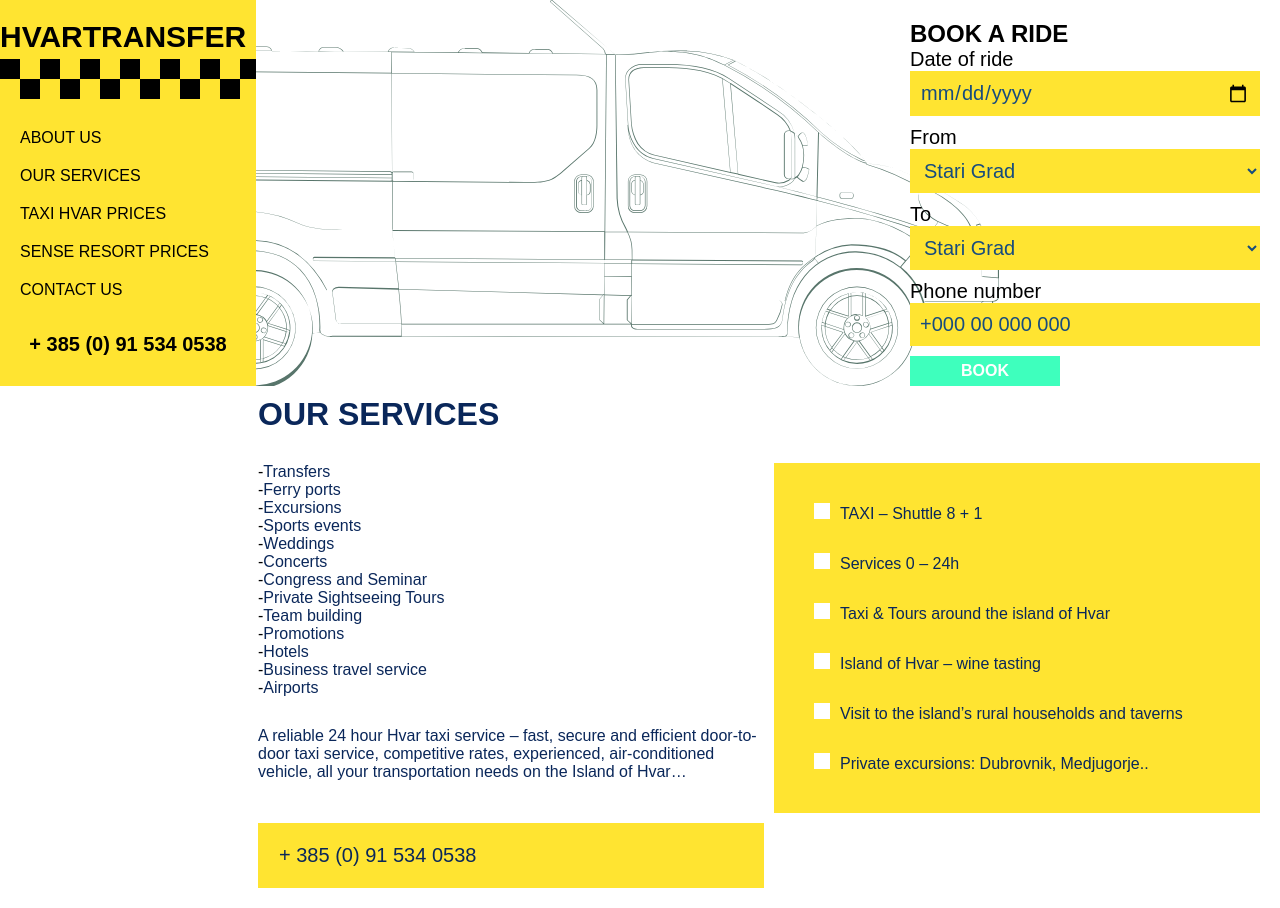
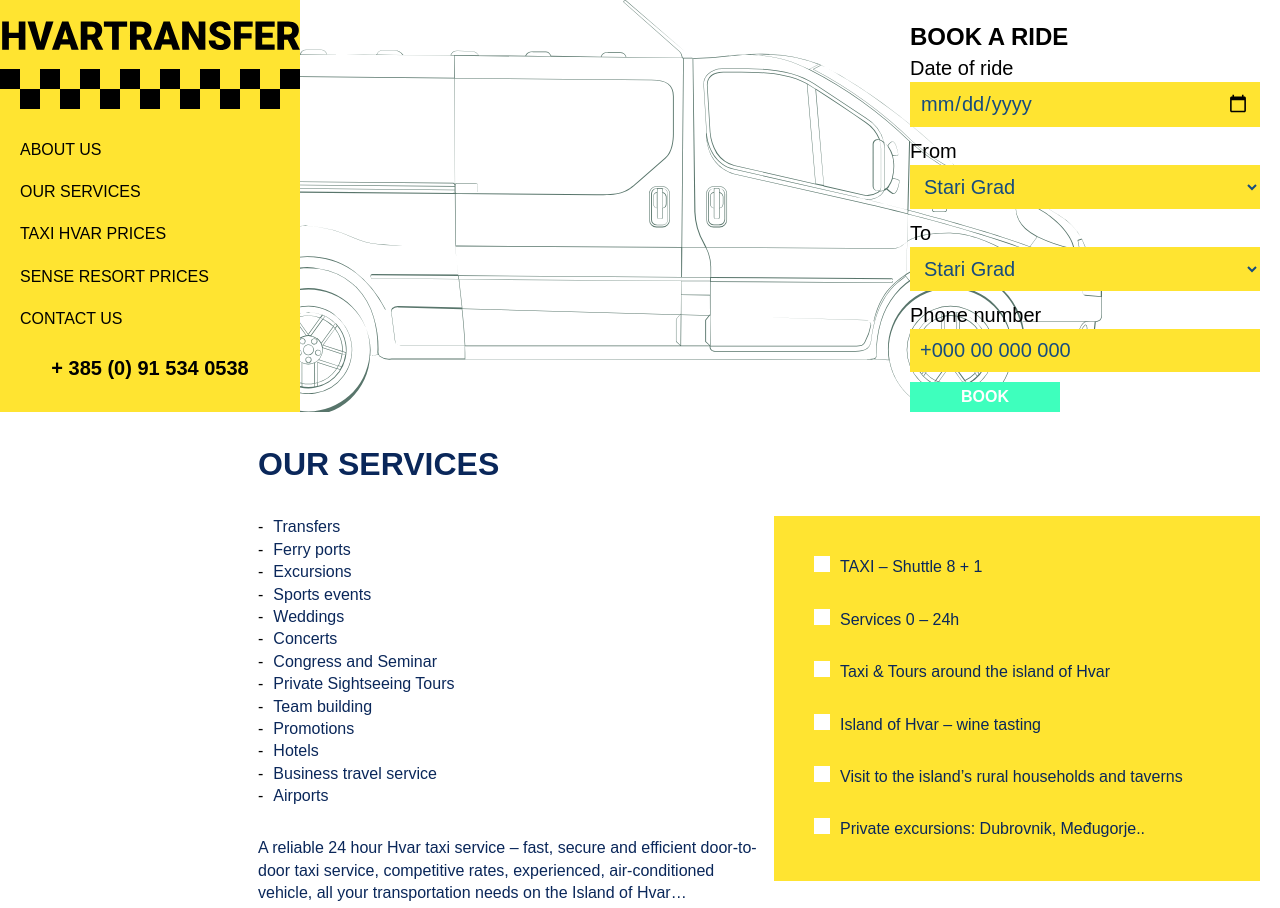
Before and after one commit to svjetlanazolja/hvartransfer, a plain HTML site: page our-services.html in a window 1280 px wide. Shown: the top 908 px of the page. Drawn offline with Linux system fonts and the light colour scheme.

Commit message:
added finishing touches

```diff
--- a/our-services.html
+++ b/our-services.html
@@ -10,7 +10,7 @@
 <body class="page-services">
     <header>
         <div class="logoandnavigation">
-            <a href="index.html" title="Hvartransfer home page" class="site-logo">HVARTRANSFER</a>
+            <a href="index.html" title="Hvartransfer home page" class="site-logo"><img src="images/hvartransfer.svg" class="site-name"></a>
             <nav class="site-nav">
                 <a href="about-us.html" title="About us page">About us</a>
                 <a href="our-services.html" title="our services page">Our services</a>
@@ -93,7 +93,7 @@
                 <li>Taxi & Tours around the island of Hvar</li>
                 <li>Island of Hvar – wine tasting</li>
                 <li>Visit to the island’s rural households and taverns</li>
-                <li>Private excursions: Dubrovnik, Medjugorje.. </li>
+                <li>Private excursions: Dubrovnik, Međugorje.. </li>
             </ul>
 
 
--- a/style.css
+++ b/style.css
@@ -9,13 +9,18 @@ body {
     color: #0A275A;
     display: grid;
     grid-template-columns: 1fr 1fr 1fr 1fr 1fr;
-    grid-gap: 10px;
+    grid-row-gap: 30px;
+    line-height: 1.4;
 }
 
 header {
     grid-column: 1 / -1;
     display: grid;
-    grid-template-columns: 1fr 1fr 1fr 1fr 1fr;
+    grid-template-columns: 300px 1fr 1fr 1fr 1fr;
+}
+
+.site-name {
+    width: 100%;
 }
 
 .logoandnavigation {
@@ -32,6 +37,7 @@ header {
     text-align: center;
     font-size: 20px;
     font-weight: bold;
+    margin-bottom: 0;
 }
 
 .site-logo {
@@ -98,6 +104,10 @@ header {
     margin-bottom: 20px;
 }
 
+p, ul {
+    margin-bottom: 30px;
+}
+
 .page-home .dashed3 {
     grid-column: 4 / -1;
     display: block;
@@ -108,15 +118,12 @@ ul.dashed-list {
     list-style-type: none;
 }
 
-.dashed-list li:last-child {
-    margin-bottom: 30px;
-}
-
 ul.dashed-list > li:before {
     content: "- ";
     display: inline-block;
     color: black;
     list-style-type: none;
+    margin-right: 10px;
 }
 
 .dashed3 {
@@ -130,10 +137,7 @@ ul.dasher2 {
     list-style-type: none;
 }
 
-ul {
-    margin: 0;
-    list-style-position: inside;
-}
+
 
 .aside-list {
     align-self: stretch;
@@ -186,7 +190,6 @@ main {
 
 .main-text1 {
     grid-column: 2 / 5;
-    margin-top: 10px;
 }
 
 .main-text p {
@@ -339,12 +342,18 @@ footer {
     font-size: 20px;
 }
 
+footer p {
+    margin-bottom: 0;
+}
 
-@media (max-width: 640px) {
+
+@media (max-width: 670px) {
     .headline {
         font-size: 25px;
         grid-column: 1 / -1;
         text-align: center;
+        padding-left: 20px;
+        padding-right: 20px;
     }
 
    body {
@@ -434,7 +443,7 @@ footer {
    }
 
 
-@media (min-width: 641px) and (max-width: 920px) {
+@media (min-width: 671px) and (max-width: 920px) {
     .headline {
         font-size: 25px;
         grid-column: 1 / -1;
@@ -460,3 +469,10 @@ footer {
         grid-column: 1 / 4;
     }
 }
+
+@media (max-width: 920px) {
+    .horizontal-scroll {
+        overflow: auto;
+        width: calc(100vw - 40px);
+    }
+}
```
Also changed, not shown: about-us.html (+1 -1 lines), contact-us.html (+1 -1 lines), index.html (+1 -1 lines), sensen-resort-prices.html (+4 -1 lines), taxi-hvar-prices.html (+1 -1 lines), images/hvartransfer.svg (added). Lines whose indentation alone changed are shown as unchanged.
